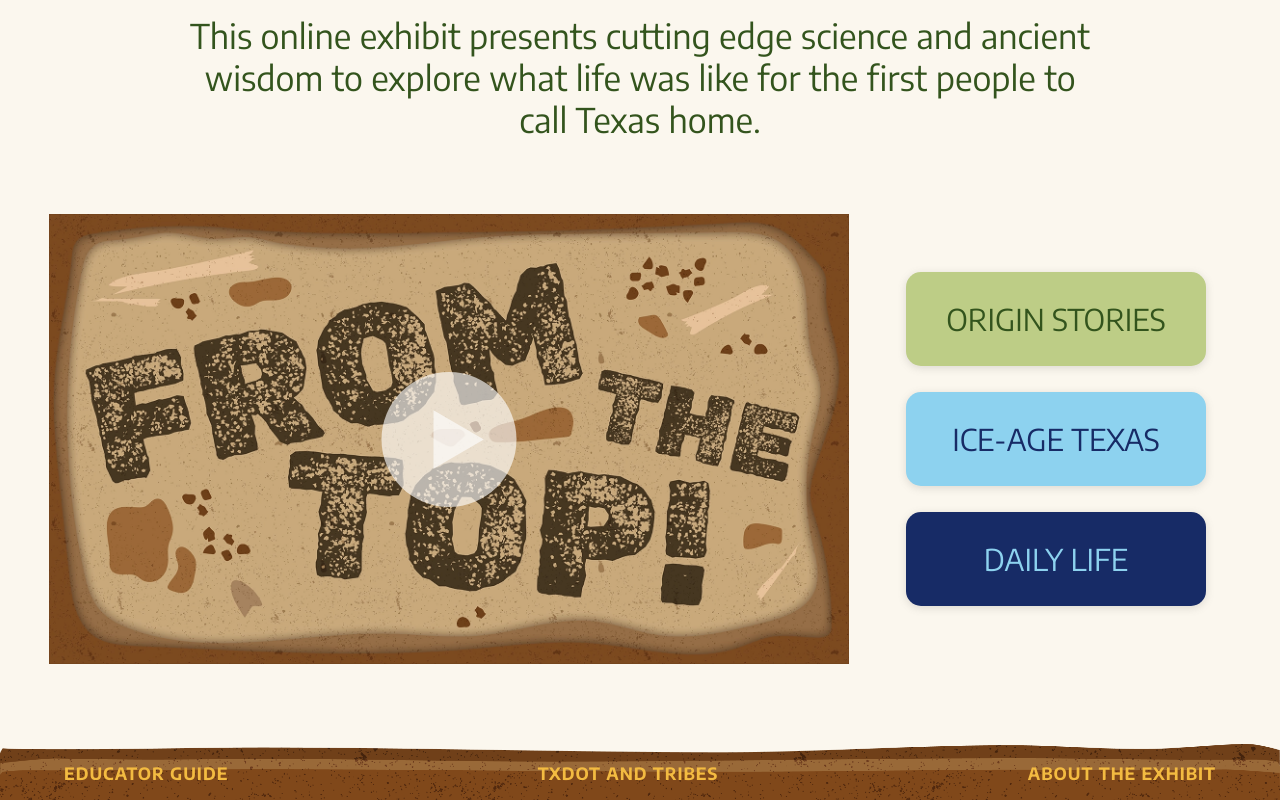
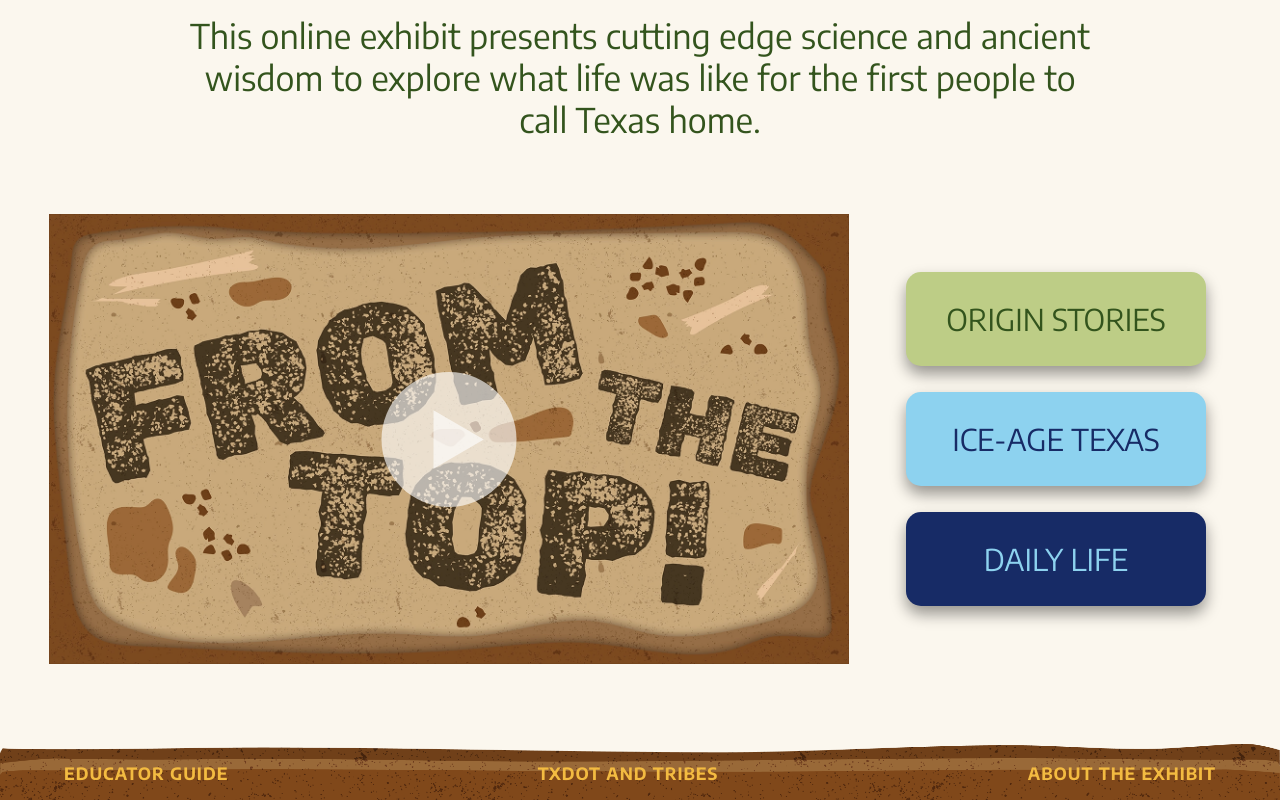
Before and after one commit to scottdickerson/paleoindian-site, a Next.js app: page / in a window 1280 px wide. Shown: the part 956-1756 px from the top of the page. Built offline with nearby package versions, Linux system fonts and the light colour scheme; a web font is replaced by a local one.

Commit message:
fix(buttons): even larger drop shadow

```diff
--- a/src/styles/Hero.module.scss
+++ b/src/styles/Hero.module.scss
@@ -1,5 +1,6 @@
 .hero {
     height: 100vh;
+    cursor: pointer;
     display: flex;
     flex-direction: column;
     width: 100%;
--- a/src/styles/NavigationButtons.module.scss
+++ b/src/styles/NavigationButtons.module.scss
@@ -50,7 +50,7 @@
     li {
         border-radius: 15px;
         min-width: 300px;
-        box-shadow: rgba(99, 99, 99, 0.2) 0px 2px 8px 0px;
+        box-shadow: 0px 8px 15px rgba(0, 0, 0, 0.4);
         text-align: center;
         &:hover {
             scale: 1.1;
```
